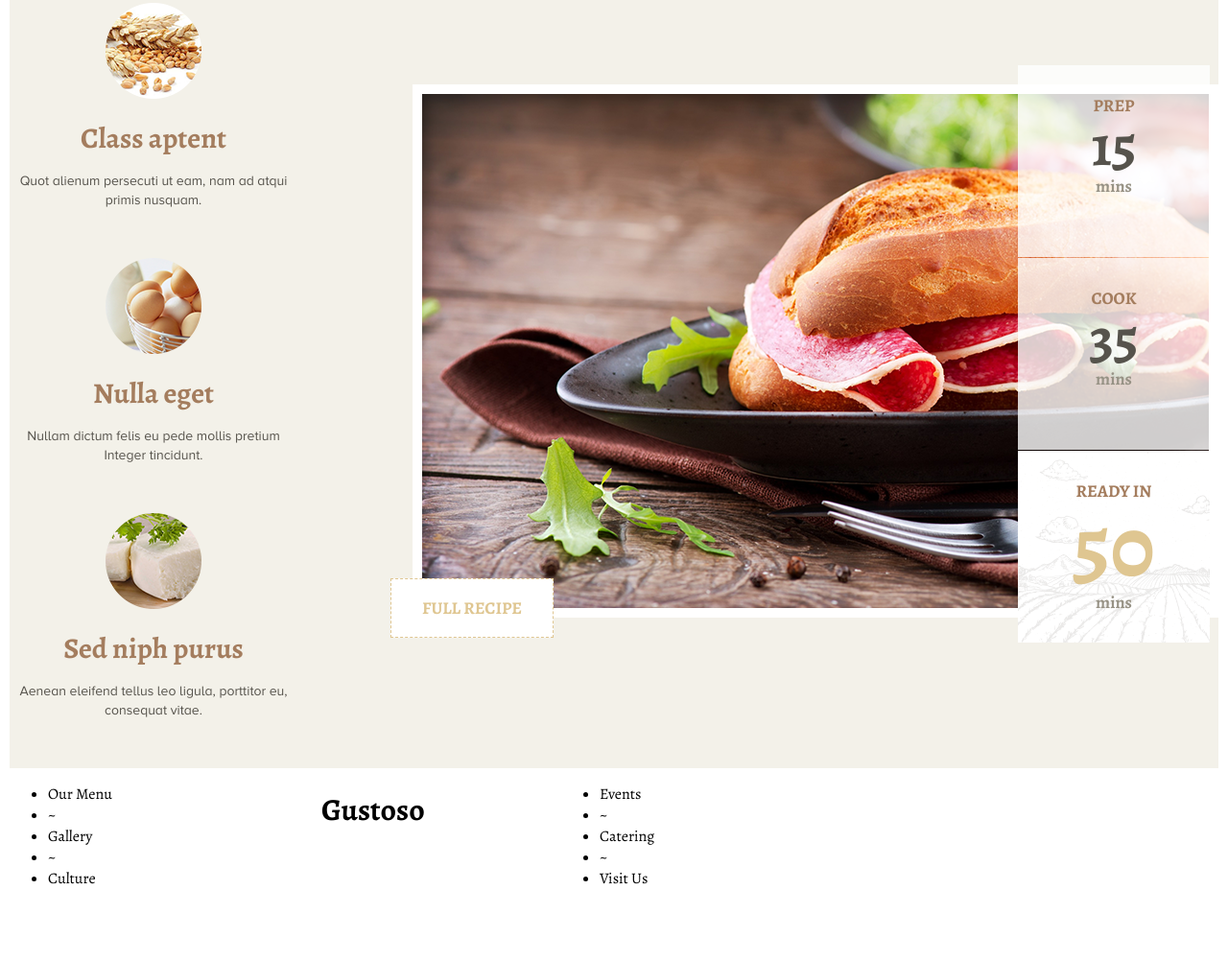
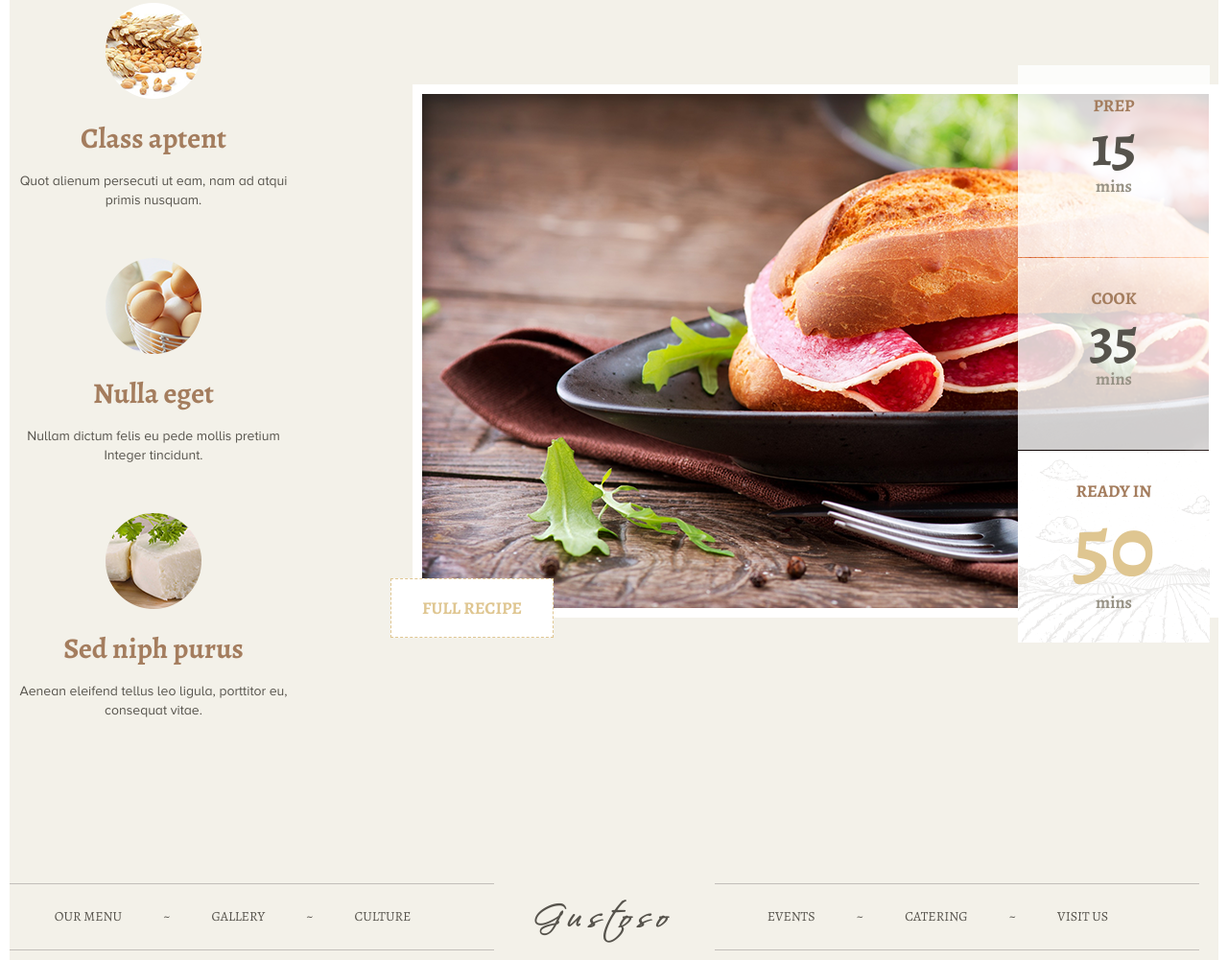
Before and after one commit to RCubo/bakery-project-0418, a plain HTML site: page index.html in a window 1280 px wide. Shown: the part 3376-4377 px from the top of the page at 96% size. Before the commit the page ends 4319 px from the top, so only its background shows below. Drawn offline with nearby package versions, Linux system fonts and the light colour scheme.

Commit message:
First version finished! To do: spacing, centering of nav, footer

```diff
--- a/css/main.css
+++ b/css/main.css
@@ -657,6 +657,7 @@ nav ul li {
 
 #jibarito {
     background-color: #F3F1E9;
+    padding-bottom: 120px;
 }
 
 #jibarito-header {
@@ -794,3 +795,48 @@ nav ul li {
     margin: 0;
     padding: 0;
 }
+
+footer {
+    background-color: #F3F1E9;
+    padding-bottom: 10px;
+}
+
+#footer-left, #footer-right {
+    text-align: center;
+    height: 68px;
+    border-style: solid;
+    border-width: 1px 0px 1px 0px;
+    border-color: #C2BEBA;
+    width: 505px;
+}
+
+#footer-left ul, #footer-right ul {
+    list-style-type: none;
+    margin: 0;
+    padding: 0;
+}
+
+#footer-left ul li, #footer-right ul li {
+    display: inline-block;
+    text-transform: uppercase;
+    text-decoration: none;
+    font-size: 14px;
+    line-height: 14px;
+    color: #56534C;
+    padding: 27px 40px 27px 0px;
+}
+
+#footer-center {
+    width: 230px;
+    text-align: center;
+}
+
+#footer-center h1 {
+    font-size: 30px;
+    line-height: 30px;
+    margin: 0;
+    padding-top: 15px;
+    color: #56534C;
+    font-family: 'scriptina';
+    letter-spacing: .30em;
+}
```
